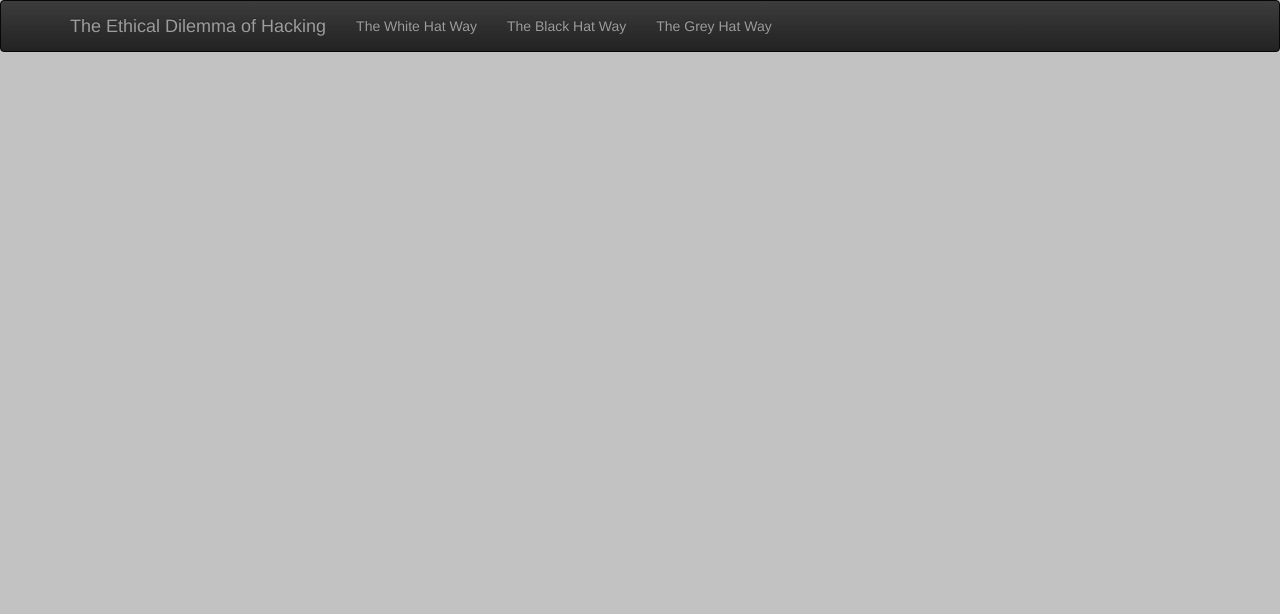
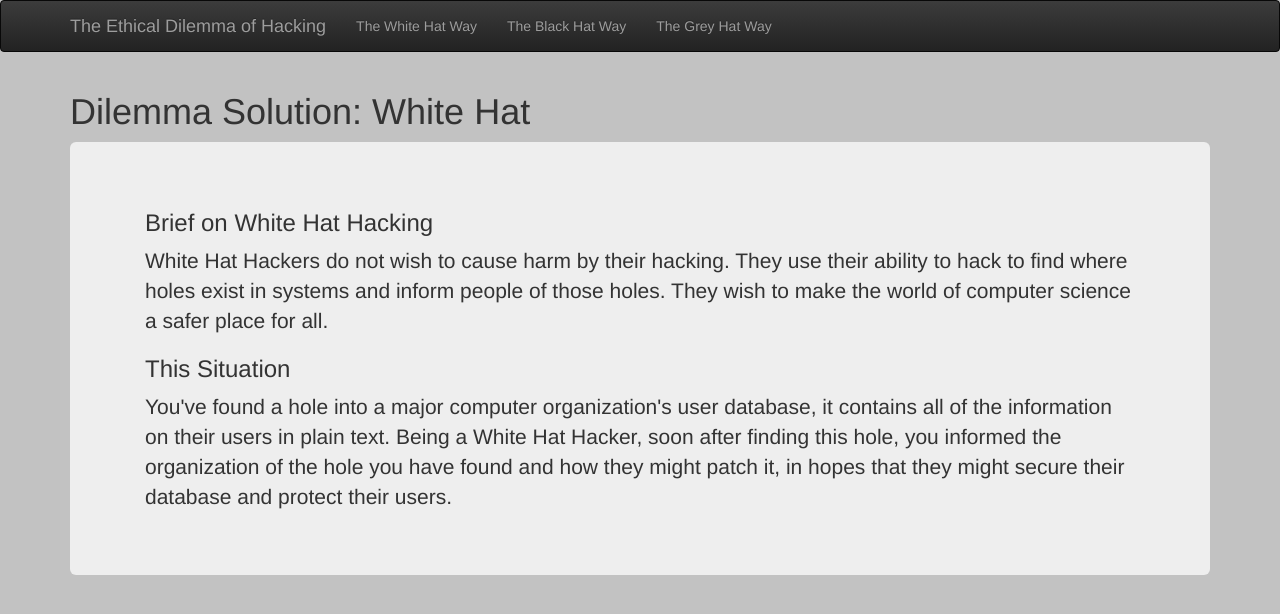
Before and after one commit to kepler0/miniature-tyrion, a Jekyll site: the page built from white_hat.html, in a window 1280 px wide. Shown: the top 614 px of the page. Built offline with Jekyll 4.4.1, drawn with Linux system fonts in a browser that asks for light colours; nearby versions of some CDN libraries.

Commit message:
Add content for white hat hackers.

```diff
--- a/white_hat.html
+++ b/white_hat.html
@@ -2,3 +2,18 @@
 layout: default
 title: The Ethical Dilemma of White Hat Hacking
 ---
+
+<h1>Dilemma Solution: White Hat</h1>
+
+<div class="jumbotron">
+  <div class="container-fluid">
+    <h3>Brief on White Hat Hacking</h3>
+    <p>
+      White Hat Hackers do not wish to cause harm by their hacking. They use their ability to hack to find where holes exist in systems and inform people of those holes. They wish to make the world of computer science a safer place for all.
+    </p>
+    <h3>This Situation</h3>
+    <p>
+      You've found a hole into a major computer organization's user database, it contains all of the information on their users in plain text. Being a White Hat Hacker, soon after finding this hole, you informed the organization of the hole you have found and how they might patch it, in hopes that they might secure their database and protect their users.
+    </p>
+  </div>
+</div>
```
